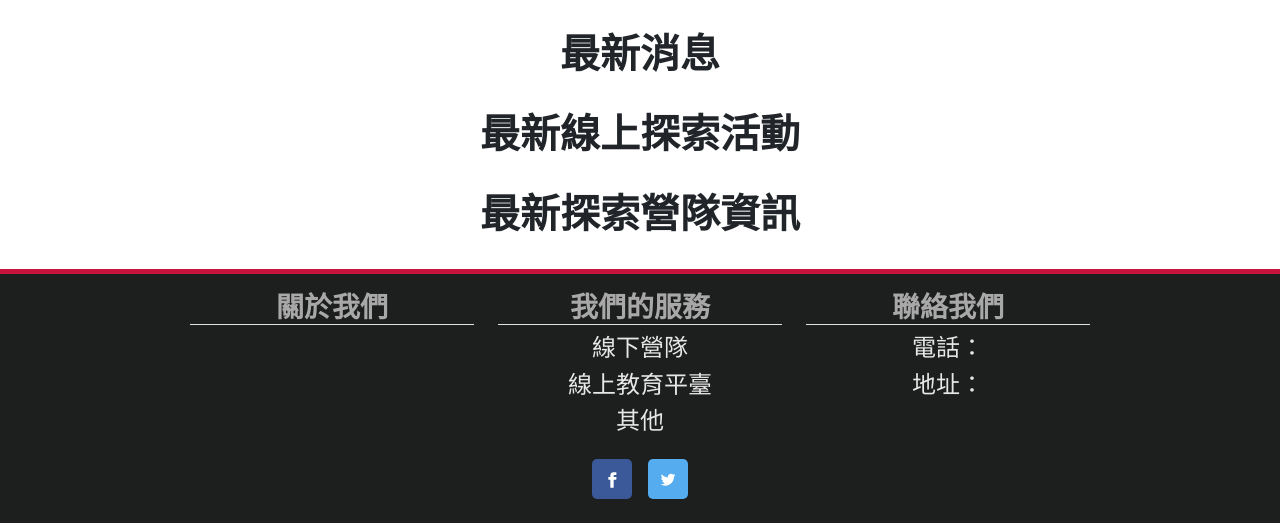
After one commit to Timothychen00/app, a Flask app: template templates/v0.0.2-RWD-revise.html in a window 1280 px wide. The commit adds this page. Shown: the part 888-1411 px from the top of the page. Run offline with Flask 2, Linux system fonts and the light colour scheme; the template is opened without the code that fills it, so the values that code supplies are empty.

Commit message:
v0.0.2-revise

```diff
--- a/main.py
+++ b/main.py
@@ -6,7 +6,7 @@ app=Flask(__name__)#檢測執行時的模組，可以是main
 
 @app.route("/")
 def home():
-    return render_template("v0.0.2-RWD.html")
+    return render_template("v0.0.2-RWD-revise.html")
 
 def run():
     app.run(host="0.0.0.0",port="80")
--- a/static/css/template.css
+++ b/static/css/template.css
@@ -16,7 +16,7 @@
 }
 @media screen and (max-width:576px) {
   .header-top{
-        margin-top: 20px;
+      margin-top: 60px;
       background-color:#1d1e1e;
       height:50px;
       width: 100px;
@@ -90,8 +90,11 @@ footer ul>li:first-child a{
   color: #a8a8a8;
   font-weight: bold;
 }
+footer ul>li:first-child{
+border: bottom 2px white;
+}
 footer .border-bottom{
-    border-bottom: white 2px;
+  border-bottom: white 1rem;
 }
 footer a:focus,footer a:hover{
   text-decoration: white underline;
--- /dev/null
+++ b/templates/v0.0.2-RWD-revise.html
@@ -0,0 +1,183 @@
+<!DOCTYPE html>
+<html lang="zh-TW">
+
+<head>
+    <meta charset="utf-8">
+    </meta>
+    <meta name="viewport" content="width=device-width, initial-scale=1, maximum-scale=1,minimum-scale=1">
+    <title>首頁</title>
+    <link rel="icon" href="{{url_for('static',filename='logo.ico')}}" />
+    <link rel="stylesheet" href="{{url_for('static',filename='css/template.css')}}">
+    <!--Bootstrap5 -->
+    <link href="https://cdn.jsdelivr.net/npm/bootstrap@5.0.2/dist/css/bootstrap.min.css" rel="stylesheet"
+        integrity="sha384-EVSTQN3/azprG1Anm3QDgpJLIm9Nao0Yz1ztcQTwFspd3yD65VohhpuuCOmLASjC" crossorigin="anonymous">
+    <script src="https://cdn.jsdelivr.net/npm/bootstrap@5.0.2/dist/js/bootstrap.bundle.min.js"
+        integrity="sha384-MrcW6ZMFYlzcLA8Nl+NtUVF0sA7MsXsP1UyJoMp4YLEuNSfAP+JcXn/tWtIaxVXM"
+        crossorigin="anonymous"></script>
+
+</head>
+
+<body>
+    <nav class="navbar navbar-expand-lg navbar-light bg-light position-fixed top-0 vw-100 m-0">
+        <div class="container-fluid g-3">
+            <a class="gx-3 navbar-brand me-0" href="#">
+                <img src="{{url_for('static',filename='logo.ico')}}" alt="" height="40" weight="30">
+                創造娛樂工作室
+            </a>
+            <button class="navbar-toggler" type="button" data-bs-toggle="collapse"
+                data-bs-target="#navbarSupportedContent" aria-controls="navbarSupportedContent" aria-expanded="false"
+                aria-label="Toggle navigation">
+                <span class="navbar-toggler-icon"></span>
+            </button>
+            <div class="collapse navbar-collapse" id="navbarSupportedContent">
+                <ul class="navbar-nav mx-auto mb-2 mb-lg-0">
+                    <li class="nav-item">
+                        <a class="nav-link active" aria-current="page" href="#">首頁</a>
+                    </li>
+                    <li class="nav-item">
+                        <a class="nav-link" href="#">最新</a>
+                    </li>
+                    <li class="nav-item dropdown">
+                        <a class="nav-link dropdown-toggle" href="#" id="navbarDropdown" role="button"
+                            data-bs-toggle="dropdown" aria-expanded="false">
+                            我們的服務
+                        </a>
+                        <ul class="dropdown-menu" aria-labelledby="navbarDropdown">
+                            <li><a class="dropdown-item" href="#">線下營隊</a></li>
+                            <li><a class="dropdown-item" href="#">線上教育平臺</a></li>
+                        </ul>
+                    </li>
+                    <li class="nav-item dropdown">
+                        <a class="nav-link dropdown-toggle" href="https:www.google.com" id="navbarDropdown"
+                            role="button" data-bs-toggle="dropdown" aria-expanded="false">
+                            關於我們
+                        </a>
+                        <ul class="dropdown-menu" aria-labelledby="navbarDropdown">
+                            <li><a class="dropdown-item" href="#">關於我們</a></li>
+                            <li><a class="dropdown-item" href="#">規章</a></li>
+                            <li><a class="dropdown-item" href="#">組織架構</a></li>
+                            <li><a class="dropdown-item" href="#">故事</a></li>
+                        </ul>
+                    </li>
+                    <li class="nav-item">
+                        <a class="nav-link" href="#" tabindex="-1" aria-disabled="true">加入我們</a>
+                    </li>
+                    <li class="nav-item">
+                        <a class="nav-link" href="#" tabindex="-1" aria-disabled="true">活動資訊</a>
+                    </li>
+                </ul>
+                <button class="btn btn-outline-success" type="submit">登錄/注冊</button>
+            </div>
+        </div>
+    </nav>
+    <!-- header -->
+    <div class="container-fluid">
+        <div class="row gy-0">
+            <div class="col-12" style="z-index: 6;">
+                <div class="header-top mx-auto"></div>
+            </div>
+            <div class="col-12 p-0" style="margin-top: -25px;">
+                <div class="header-body pt-4 pb-4 d-flex justify-content-center">
+                    <img src="{{url_for('static',filename='title.png')}}" class="img-fluid ">
+                </div>
+            </div>
+            <div class="col-12">
+                <div class="header-bottom mx-auto"></div>
+            </div>
+        </div>
+    </div>
+
+    <div class="ratio ratio-16x9 video">
+        <iframe src="https://www.youtube.com/embed/xxeeNvRsXOU" title="YouTube video player" frameborder="0"
+            allow="accelerometer; autoplay; clipboard-write; encrypted-media; gyroscope; picture-in-picture"
+            allowfullscreen></iframe>
+    </div>
+
+    <div class="container text-center">
+        <div>
+            <h1 class="fw-bold">最新消息</h1><br />
+            <h1 class="fw-bold">最新線上探索活動</h1><br />
+            <h1 class="fw-bold">最新探索營隊資訊</h1><br />
+        </div>
+    </div>
+
+    <footer height="70" class="container-fluid WhiteT">
+        <div class="row pt-3 px-4 justify-content-center text-center">
+            <div class="col-md-3 col-8">
+                <ul class="p-0 text-center">
+                    <li class="h3 fw-bold border-bottom">
+                        <a href="#">關於我們</a>
+                    </li>
+                </ul>
+            </div>
+            <div class="col-md-3 col-8">
+                <ul class="p-0 text-center">
+                    <li class="h3 fw-bold border-bottom">
+                        <a href="#">我們的服務</a>
+                    </li>
+                    <li class="h4 link-light">
+                        <a href="#">線下營隊</a>
+                    </li>
+                    <li class="h4">
+                        <a href="#">線上教育平臺</a>
+                    </li>
+                    <li class="h4">
+                        <a href="#">其他</a>
+                    </li>
+                </ul>
+            </div>
+            <div class="col-md-3 col-8">
+                <ul class="p-0 text-center">
+                    <li class="h3 fw-bold border-bottom">
+                        <a href="#">聯絡我們</a>
+                    </li>
+                    <li class="h4 link-light">
+                        <a href="#">電話：</a>
+                    </li>
+                    <li class="h4">
+                        <a href="#">地址：</a>
+                    </li>
+                </ul>
+            </div>
+            <div class="col-12 d-flex justify-content-center p-0">
+                <ul class="h-100 p-0">
+                    <!-- Sharingbutton Facebook -->
+                    <li style="float: left;">
+                        <a class="resp-sharing-button__link" href="https://www.facebook.com/CAREETEAM" target="_blank"
+                            rel="noopener" aria-label="">
+                            <div class="resp-sharing-button resp-sharing-button--facebook resp-sharing-button--small">
+                                <div aria-hidden="true"
+                                    class="resp-sharing-button__icon resp-sharing-button__icon--solid">
+                                    <svg xmlns="http://www.w3.org/2000/svg" viewBox="0 0 24 24">
+                                        <path
+                                            d="M18.77 7.46H14.5v-1.9c0-.9.6-1.1 1-1.1h3V.5h-4.33C10.24.5 9.5 3.44 9.5 5.32v2.15h-3v4h3v12h5v-12h3.85l.42-4z" />
+                                    </svg>
+                                </div>
+                            </div>
+                        </a>
+                    </li>
+                    <!-- Sharingbutton Twitter -->
+                    <li style="float: left;">
+                        <a class="resp-sharing-button__link"
+                            href="https://twitter.com/intent/tweet/?text=Super%20fast%20and%20easy%20Social%20Media%20Sharing%20Buttons.%20No%20JavaScript.%20No%20tracking.&amp;url=http%3A%2F%2Fsharingbuttons.io"
+                            target="_blank" rel="noopener" aria-label="">
+                            <div class="resp-sharing-button resp-sharing-button--twitter resp-sharing-button--small">
+                                <div aria-hidden="true"
+                                    class="resp-sharing-button__icon resp-sharing-button__icon--solid">
+                                    <svg xmlns="http://www.w3.org/2000/svg" viewBox="0 0 24 24">
+                                        <path
+                                            d="M23.44 4.83c-.8.37-1.5.38-2.22.02.93-.56.98-.96 1.32-2.02-.88.52-1.86.9-2.9 1.1-.82-.88-2-1.43-3.3-1.43-2.5 0-4.55 2.04-4.55 4.54 0 .36.03.7.1 1.04-3.77-.2-7.12-2-9.36-4.75-.4.67-.6 1.45-.6 2.3 0 1.56.8 2.95 2 3.77-.74-.03-1.44-.23-2.05-.57v.06c0 2.2 1.56 4.03 3.64 4.44-.67.2-1.37.2-2.06.08.58 1.8 2.26 3.12 4.25 3.16C5.78 18.1 3.37 18.74 1 18.46c2 1.3 4.4 2.04 6.97 2.04 8.35 0 12.92-6.92 12.92-12.93 0-.2 0-.4-.02-.6.9-.63 1.96-1.22 2.56-2.14z" />
+                                    </svg>
+                                </div>
+                            </div>
+                        </a>
+                    </li>
+                </ul>
+
+            </div>
+
+        </div>
+    </footer>
+</body>
+
+</html>
```
Lines whose indentation alone changed are shown as unchanged.
